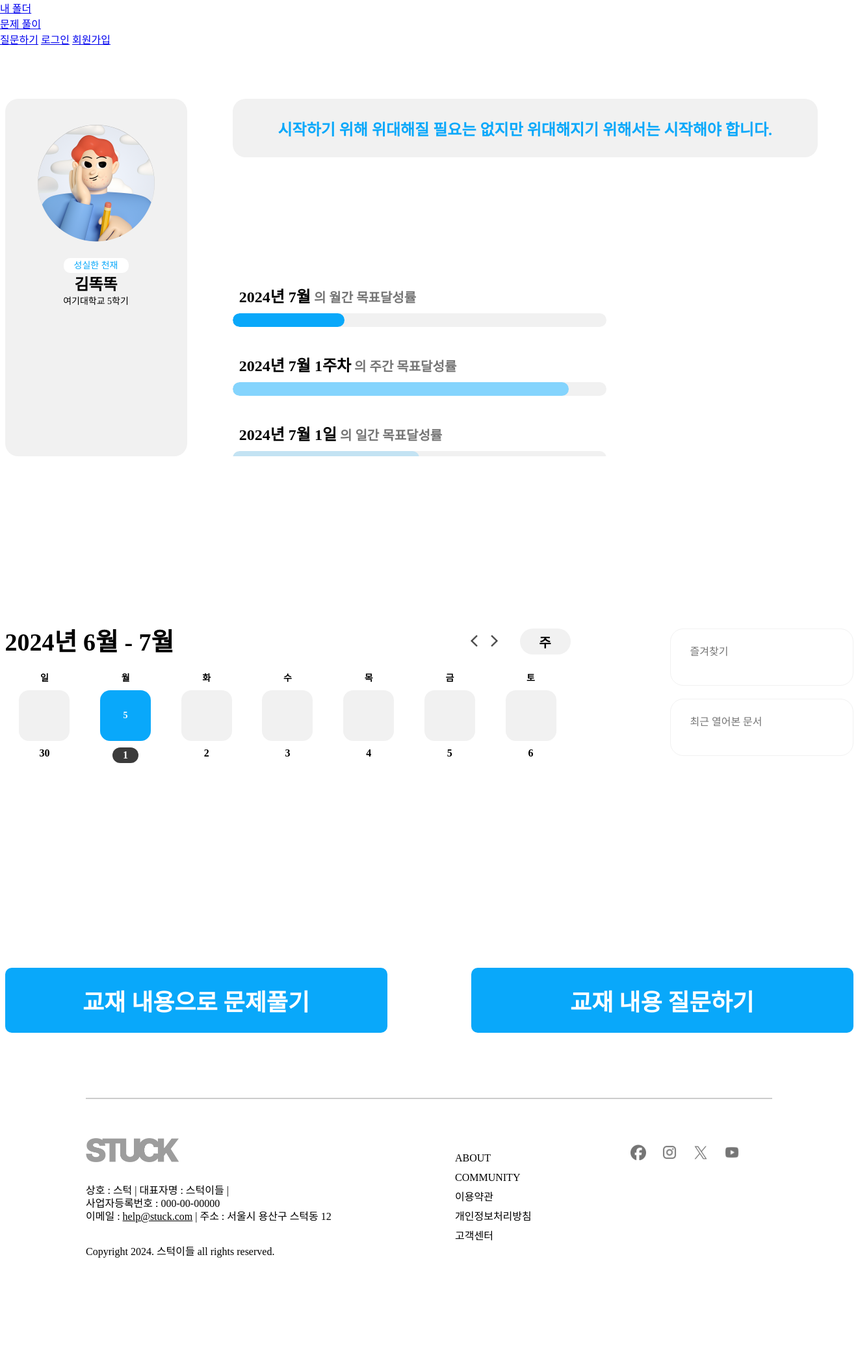
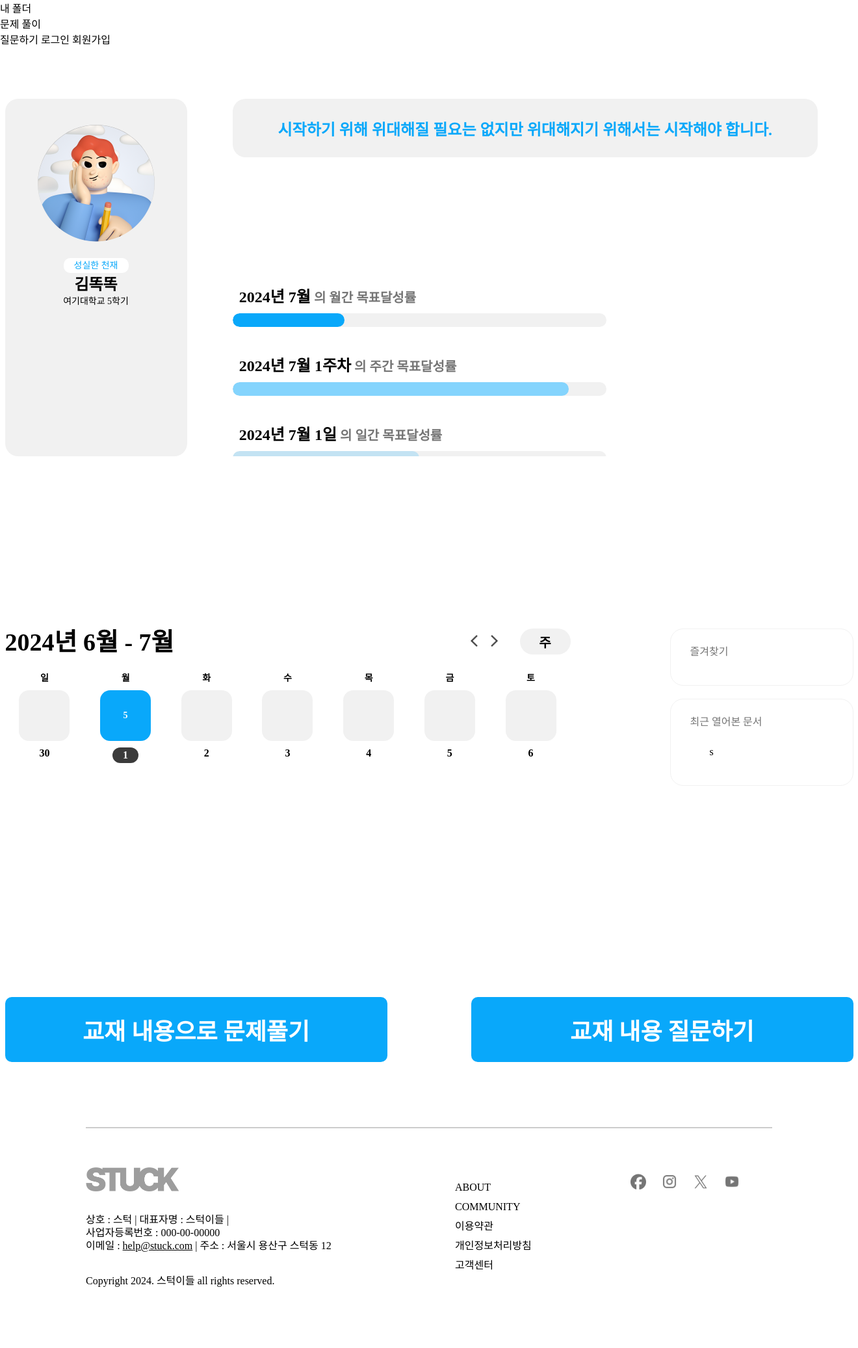
Before and after one commit to 2024-HERETHON/2024-Herethon-2, a Django app: page / in a window 1320 px wide. Shown: the part 92-2166 px from the top of the page at 65% size. Before the commit the page ends 2027 px from the top, so only its background shows below. Run offline with Django 5.2, Linux system fonts and the light colour scheme; some web fonts are replaced.

Commit message:
Fix: a태그 밑줄제거

```diff
--- a/StuckProject/quiz/templates/quiz/home.html
+++ b/StuckProject/quiz/templates/quiz/home.html
@@ -310,7 +310,7 @@
                     <div class="recent">
                         <div class="subtitle">최근 열어본 문서</div>
 
-                        <ul class="scrap-list">
+                        <ul class="scrap-list">s
                             {% for doc in documents %}
                                 <li class="scrap-list1">
                                     {% if doc.type == 'quiz' %}
--- a/StuckProject/static/css/home.css
+++ b/StuckProject/static/css/home.css
@@ -2,6 +2,7 @@ main {
     width: 1305px;
     margin: 0 auto;
 }
+
 
 .top {
     display: flex;
@@ -281,6 +282,11 @@ main {
     margin-left: 10px;
     color: #757575;
 }
+a{
+    cursor: pointer;
+    text-decoration: none;
+    color: black;
+}
 .bottom {
     width: 100%;
     margin: 100px auto;
```
